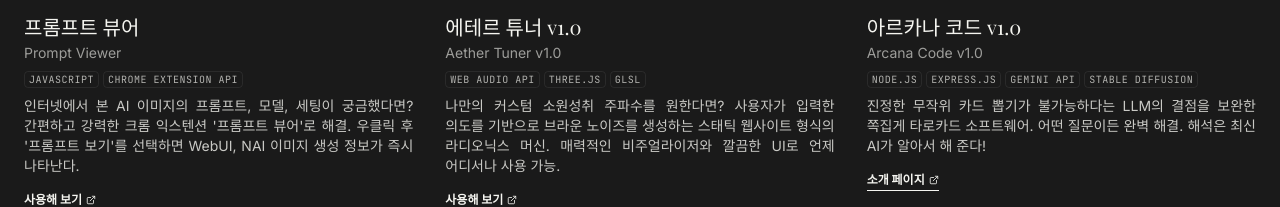
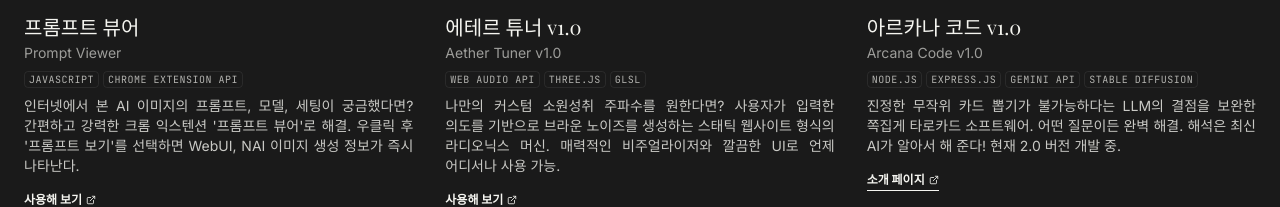
Before and after one commit to heavyrain39/portfolio, a Next.js app: page / in a window 1280 px wide. Shown: the part 3533-3740 px from the top of the page. Built offline with nearby package versions, Linux system fonts and the light colour scheme; a web font is replaced by a local one.

Commit message:
아르카나 코드 소개 텍스트 수정

```diff
--- a/data/content.ts
+++ b/data/content.ts
@@ -179,7 +179,7 @@ export const projects: Project[] = [
         enTitle: "Arcana Code v1.0",
         lastUpdated: "2025-05-03",
         concept: "AI가 해석해 주는 무료 타로카드 프로그램",
-        description: "진정한 무작위 카드 뽑기가 불가능하다는 LLM의 결점을 보완한 쪽집게 타로카드 소프트웨어. 어떤 질문이든 완벽 해결. 해석은 최신 AI가 알아서 해 준다!",
+        description: "진정한 무작위 카드 뽑기가 불가능하다는 LLM의 결점을 보완한 쪽집게 타로카드 소프트웨어. 어떤 질문이든 완벽 해결. 해석은 최신 AI가 알아서 해 준다! 현재 2.0 버전 개발 중.",
         techStack: ["Node.js", "Express.js", "Gemini API", "Stable Diffusion"],
         link: "https://heavyrain39.github.io/arcana-code/",
         linkText: "소개 페이지",
```
